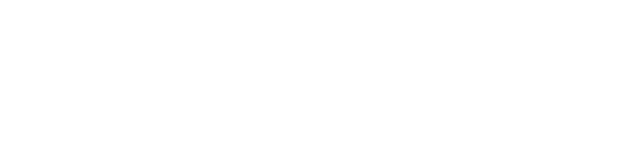
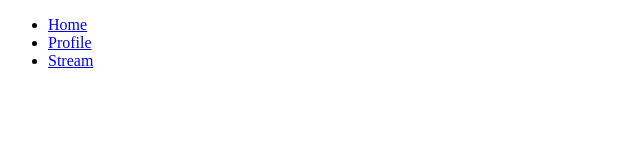
Before and after one commit to ewpianoman/Semantic-Flexbox-Layout, a plain HTML site: page index.html in a window 1280 px wide. Shown: the whole page, without its empty margins (0-640 px from the left). Drawn offline with Linux system fonts and the light colour scheme.

Commit message:
Created using Popcode: https://popcode.org

```diff
--- a/index.html
+++ b/index.html
@@ -2,7 +2,20 @@
         <title>Semantic Flexbox Layout</title>
     <style></style></head>
     <body>
-
+        <header>
+            <nav>
+            	<ul>
+                    <li><a href="#">Home</a></li>
+                    <li><a href="#">Profile</a></li>
+                    <li><a href="#">Stream</a></li>
+                </ul>
+            </nav>
+        </header>
+        <aside>
+        </aside>
+        <main>
+        </main>
+        <footer></footer>
 
 
 </body></html>
```
